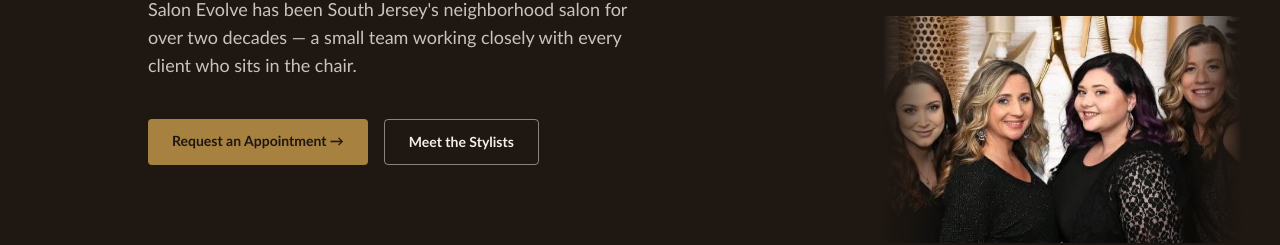
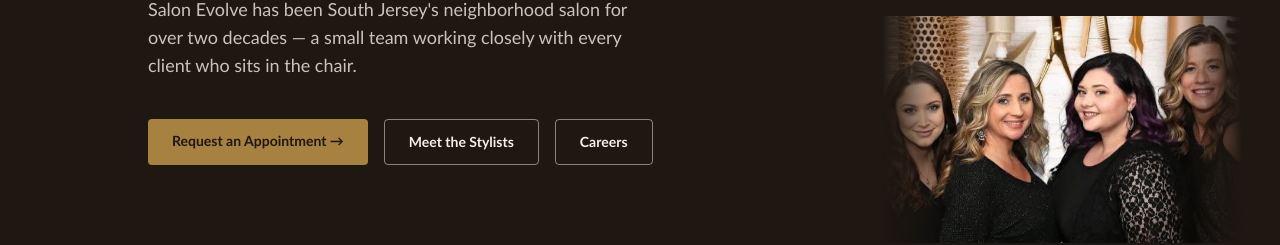
Before and after one commit to nick92461/salon-evolve, a Next.js app: page / in a window 1280 px wide. Shown: the part 424-669 px from the top of the page. Built offline with nearby package versions, Linux system fonts and the light colour scheme.

Commit message:
add careers button to main page hero pointed towards the /careers url not #careers main page section

```diff
--- a/src/components/Hero.tsx
+++ b/src/components/Hero.tsx
@@ -97,6 +97,13 @@
             Meet the Stylists
           </a>
 
+          <Link
+            href="/careers"
+            className="rounded-sm border border-parchment/50 px-6 py-3 text-sm font-semibold text-parchment transition-colors hover:border-parchment"
+          >
+            Careers
+          </Link>
+
         </motion.div>
       </div>
     </header>
```
